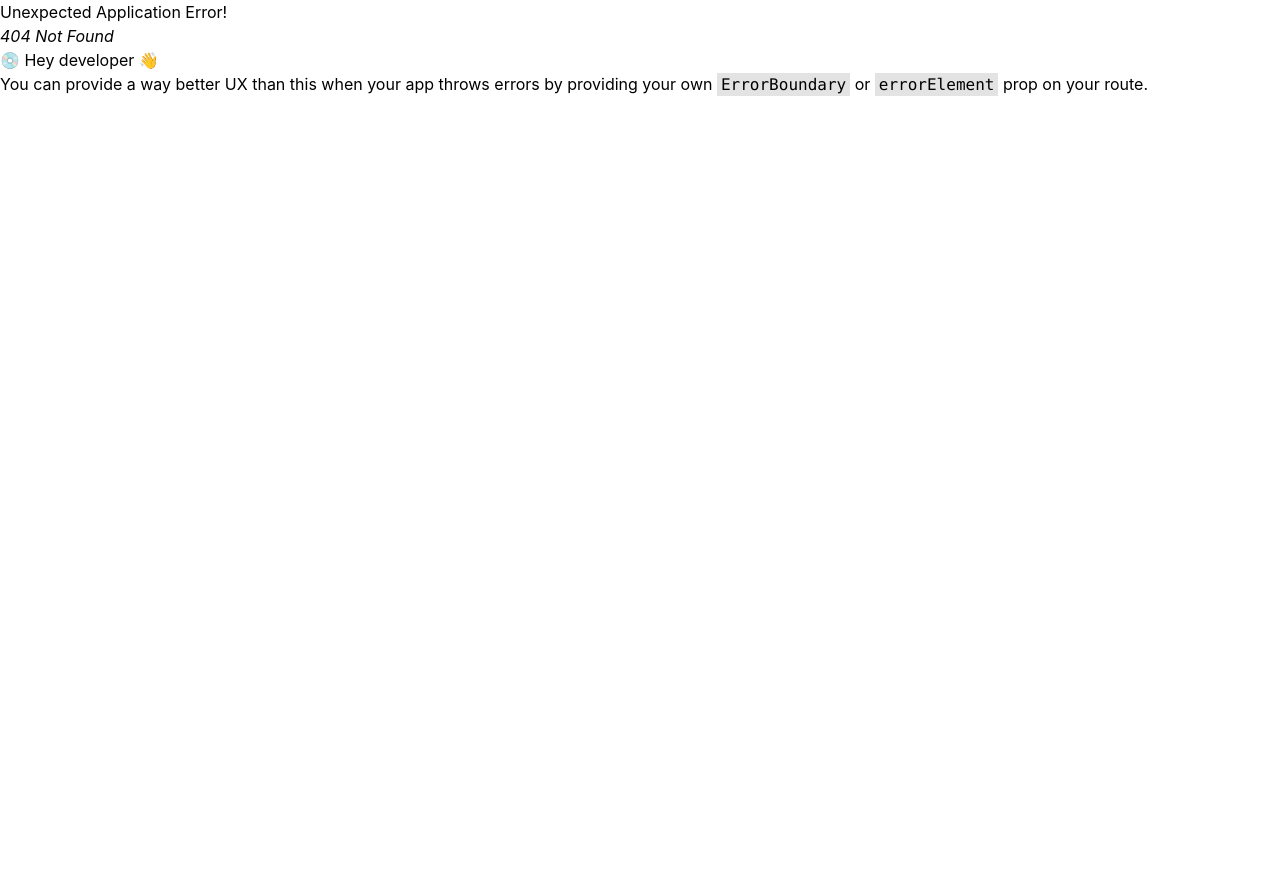
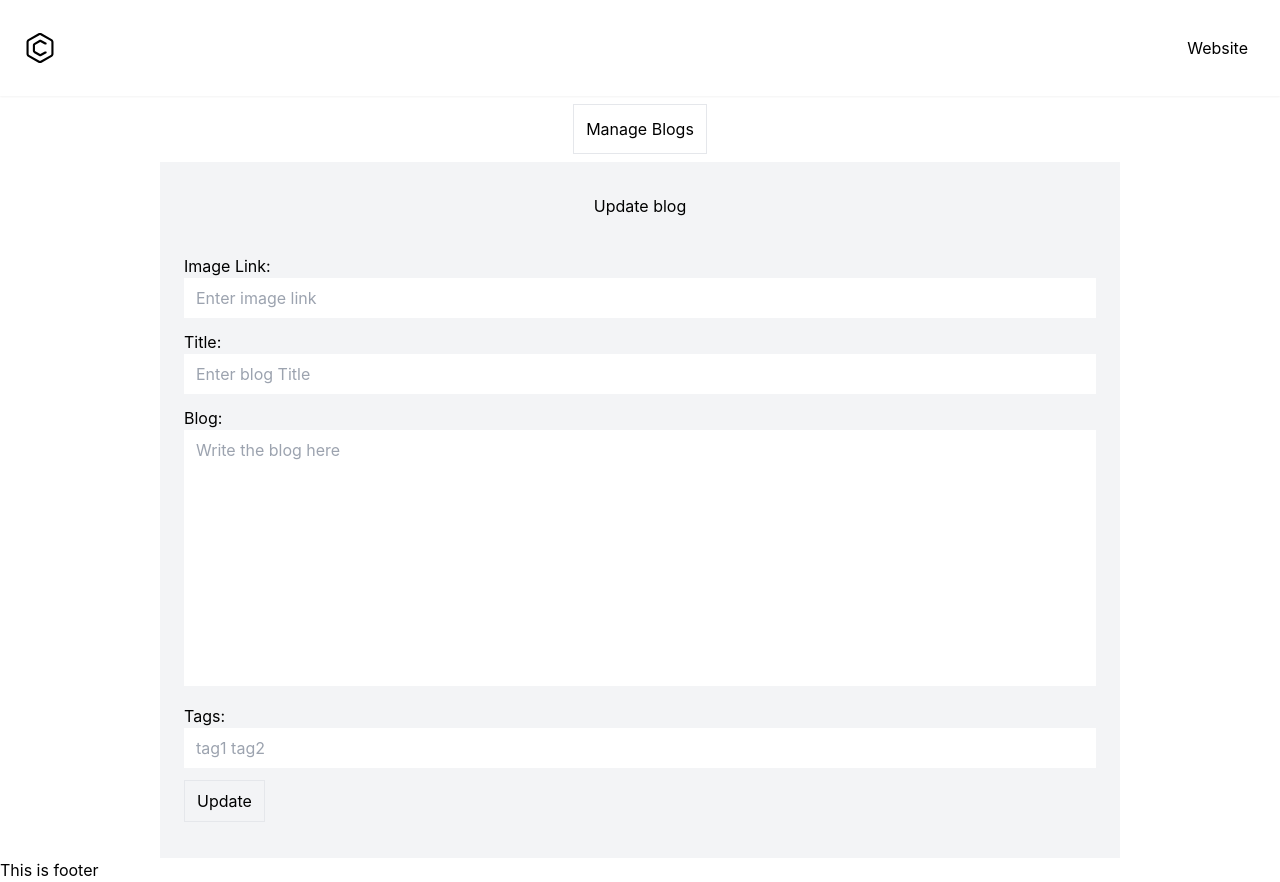
Before and after one commit to imtiajul-islam-d/PH_Task_Blog_Client, a React (Create React App) app: page /admin/update/1 in a window 1280 px wide. Before the commit this address had no page. Before the commit the page ends 800 px from the top, so only its background shows below. Built offline with nearby package versions, Linux system fonts and the light colour scheme; no server answers.

Commit message:
all logics are included

```diff
--- a/src/pages/AdminHome/ShowBlogs/ShowBlogs.js
+++ b/src/pages/AdminHome/ShowBlogs/ShowBlogs.js
@@ -30,7 +30,7 @@ const ShowBlogs = () => {
           </td>
           <td className="p-3">
             <Link
-              to="/admin/update"
+              to={`/admin/update/${blog?._id}`}
               className="bg-yellow-500 border border-yellow-500 text-white hover:bg-white hover:text-yellow-500 px-2 py-2 hover:border hover:border-yellow-500"
             >
               Update
--- a/src/pages/AdminHome/UpdateBlog/UpdateBlog.js
+++ b/src/pages/AdminHome/UpdateBlog/UpdateBlog.js
@@ -1,11 +1,131 @@
-import React from 'react';
+import React, { useEffect } from "react";
+import { useDispatch, useSelector } from "react-redux";
+import { Link, useNavigate, useParams } from "react-router-dom";
+import loadBlogData from "../../../redux/thunk/blogs/fetchBlogs";
+import updateBlogData from "../../../redux/thunk/blogs/updateBlogData";
 
 const UpdateBlog = () => {
-    return (
-        <section>
-            this is update blog
-        </section>
-    );
+  const dispatch = useDispatch();
+  const navigate = useNavigate();
+  const { id } = useParams();
+  useEffect(() => {
+    dispatch(loadBlogData());
+  }, [dispatch]);
+  const blogs = useSelector((state) => state.blogs.blogs);
+  const updateableBlog = blogs?.find((blog) => blog._id === id);
+
+  const tagData = updateableBlog?.blog?.tags?.toString().replaceAll(",", " ");
+  //   console.log(updateableBlog?.blog.image);
+  const centerClass = "text-center mt-5";
+  const input = "w-full px-3 py-2 ";
+  const inputDiv = "my-3";
+
+  const submitHandler = (e) => {
+    e.preventDefault();
+    const form = e.target;
+    const d = new Date();
+
+    const tags = form.tags.value.trim().split(" ");
+    const newTags = tags.filter((n) => n);
+
+    const time = d.getTime();
+    const data = {
+      image: form.image.value,
+      title: form.title.value,
+      details: form.details.value,
+      tags: newTags,
+      time
+    };
+    dispatch(updateBlogData(id, data, navigate));
+  };
+  return (
+    <section>
+      <div className="flex items-center justify-center my-2">
+        <Link
+          className="py-3 px-3 border hover:bg-yellow-500 hover:text-white"
+          to="/admin"
+        >
+          Manage Blogs
+        </Link>
+      </div>
+      <section className="min-h-[85vh] flex justify-center">
+        <div className="w-full md:w-3/4 py-3 bg-gray-100">
+          <h3 className={centerClass}>Update blog</h3>
+          <form className="p-6" onSubmit={submitHandler}>
+            <div className={inputDiv}>
+              <label className={centerClass} htmlFor="image">
+                Image Link:
+              </label>
+              <br />
+              <input
+                className={input}
+                type="text"
+                name="image"
+                id="image"
+                placeholder="Enter image link"
+                maxLength={100}
+                defaultValue={updateableBlog?.blog.image}
+                required
+              />
+            </div>
+            <div className={inputDiv}>
+              <label className={centerClass} htmlFor="title">
+                Title:
+              </label>
+              <br />
+              <input
+                className={input}
+                type="text"
+                name="title"
+                id="title"
+                placeholder="Enter blog Title"
+                maxLength={100}
+                defaultValue={updateableBlog?.blog.title}
+                required
+              />
+            </div>
+            <div className={inputDiv}>
+              <label htmlFor="details">Blog:</label>
+              <br />
+              <textarea
+                style={{ resize: "none" }}
+                className={input}
+                type="text"
+                name="details"
+                id="details"
+                placeholder="Write the blog here"
+                maxLength={2000}
+                rows="10"
+                defaultValue={updateableBlog?.blog.details}
+                required
+              />
+            </div>
+            <div className={inputDiv}>
+              <label className={centerClass} htmlFor="tags">
+                Tags:
+              </label>
+              <br />
+              <input
+                className={input}
+                type="text"
+                name="tags"
+                id="tags"
+                placeholder="tag1 tag2"
+                maxLength={100}
+                defaultValue={tagData}
+                required
+              />
+            </div>
+            <input
+              className="py-2 px-3 border hover:border-black cursor-pointer"
+              type="submit"
+              value="Update"
+            />
+          </form>
+        </div>
+      </section>
+    </section>
+  );
 };
 
 export default UpdateBlog;
--- a/src/redux/actionTypes/actionTypes.js
+++ b/src/redux/actionTypes/actionTypes.js
@@ -8,3 +8,4 @@ export const ADD_TO_HISTORY = "ADD_TO_HISTORY";
 // content
 export const ADD_CONTENT = "ADD_CONTENT"
 export const DELETE_CONTENT = "DELETE_CONTENT";
+export const UPDATE_CONTENT = "UPDATE_CONTENT"
--- a/src/redux/actions/blogAction.js
+++ b/src/redux/actions/blogAction.js
@@ -1,4 +1,4 @@
-import { ADD_CONTENT, ADD_TO_HISTORY, GET_CONTENT } from "../actionTypes/actionTypes";
+import { ADD_CONTENT, ADD_TO_HISTORY, GET_CONTENT, UPDATE_CONTENT } from "../actionTypes/actionTypes";
 
 export const getAllContent = (blog) => {
   return {
@@ -20,3 +20,10 @@ export const addContent = (blog) => {
     payload: blog
   }
 }
+
+export const updateContent = (blog) => {
+  return {
+    type: UPDATE_CONTENT,
+    payload: blog
+  }
+}
--- a/src/redux/reducers/blogReducer.js
+++ b/src/redux/reducers/blogReducer.js
@@ -3,6 +3,7 @@ import {
   ADD_TO_HISTORY,
   DELETE_CONTENT,
   GET_CONTENT,
+  UPDATE_CONTENT,
 } from "../actionTypes/actionTypes";
 
 const initialState = {
@@ -11,7 +12,6 @@ const initialState = {
 };
 
 const blogReducer = (state = initialState, action) => {
-
   switch (action.type) {
     case GET_CONTENT:
       return {
@@ -30,8 +30,8 @@ const blogReducer = (state = initialState, action) => {
     case ADD_CONTENT:
       return {
         ...state,
-        blogs: [...state.blogs, action.payload]
-      }
+        blogs: [...state.blogs, action.payload],
+      };
     case DELETE_CONTENT:
       return {
         ...state,
@@ -40,6 +40,37 @@ const blogReducer = (state = initialState, action) => {
           (history) => history._id !== action.payload
         ),
       };
+    case UPDATE_CONTENT:
+      console.log(action.payload);
+      const historyAvailable = state.history.find(
+        (blog) => blog._id === action.payload._id
+      );
+      if (!historyAvailable) {
+        return {
+          ...state,
+          blogs: [
+            ...state.blogs.filter((blog) => blog._id !== action.payload._id),
+            action.payload,
+          ],
+        };
+      } else {
+        return {
+          ...state,
+          blogs: [
+            ...state.blogs.filter((blog) => blog._id !== action.payload._id),
+            action.payload,
+          ],
+          history: [
+            ...state.history.filter(
+              (blog) => blog._id !== historyAvailable._id
+            ),
+            {
+              ...historyAvailable,
+              blog: action.payload,
+            },
+          ],
+        };
+      }
     default:
       return state;
   }
--- /dev/null
+++ b/src/redux/thunk/blogs/updateBlogData.js
@@ -0,0 +1,27 @@
+import { updateContent } from "../../actions/blogAction";
+
+const updateBlogData = (id, blog, navigate) => {
+    return async (dispatch, getState) => {
+      const res = await fetch(`http://localhost:5000/updateBlog/${id}`, {
+        method: "PUT",
+        body: JSON.stringify(blog),
+        headers: {
+          "Content-type": "application/json",
+        },
+      });
+      const data = await res.json();
+      console.log(data);
+      if (data.acknowledged && data.modifiedCount > 0) {
+        dispatch(
+          updateContent({
+            _id: id,
+            ...blog,
+          })
+        );
+        navigate("/admin")
+      }else{
+          window.alert("Sorry something went wrong")
+      }
+    };
+  };
+  export default updateBlogData;
--- a/src/routes/routes/routes.js
+++ b/src/routes/routes/routes.js
@@ -45,7 +45,7 @@ const router = createBrowserRouter([
             element: <AddBlog></AddBlog>,
           },
           {
-            path: "/admin/update",
+            path: "/admin/update/:id",
             element: <UpdateBlog></UpdateBlog>,
           },
         ],
```
